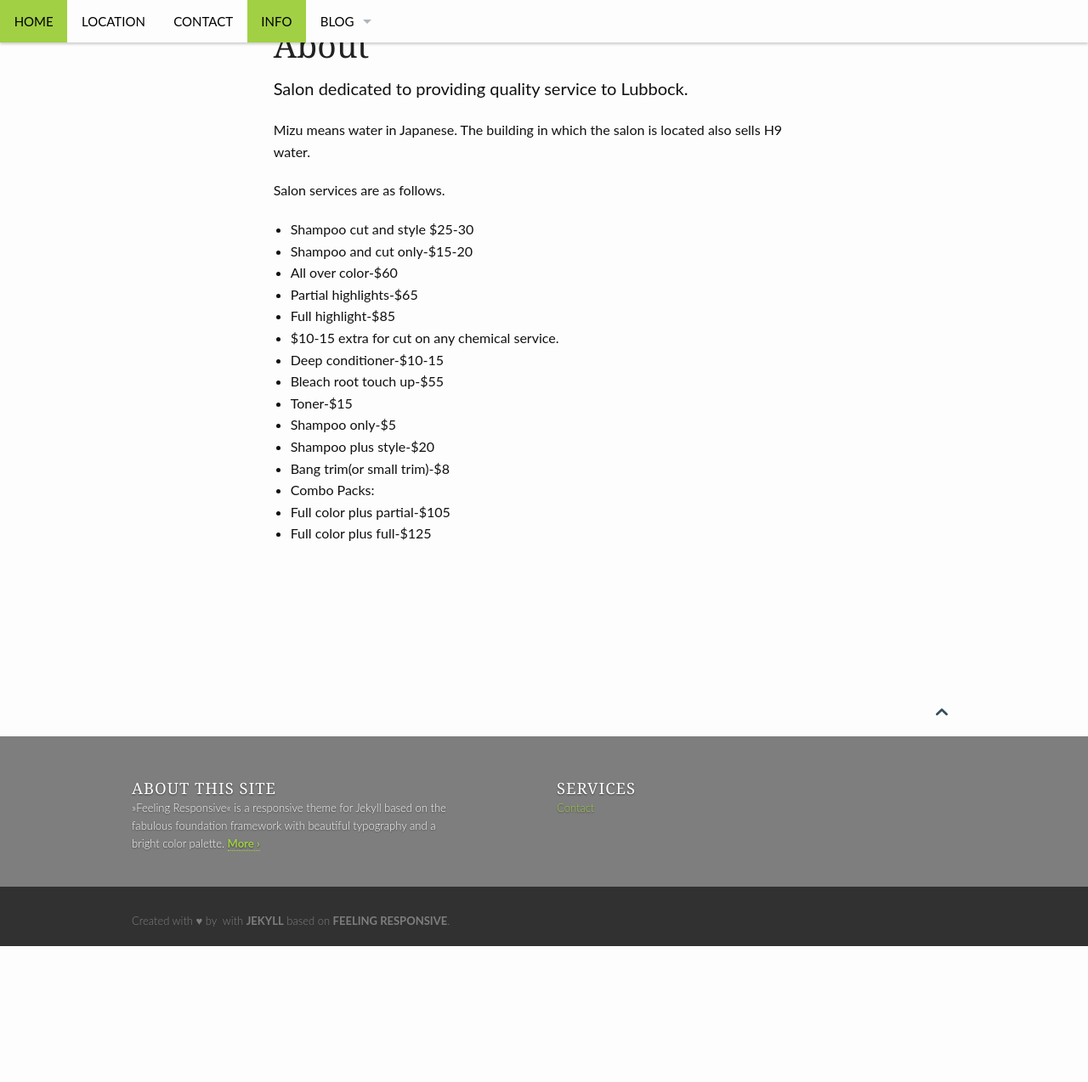
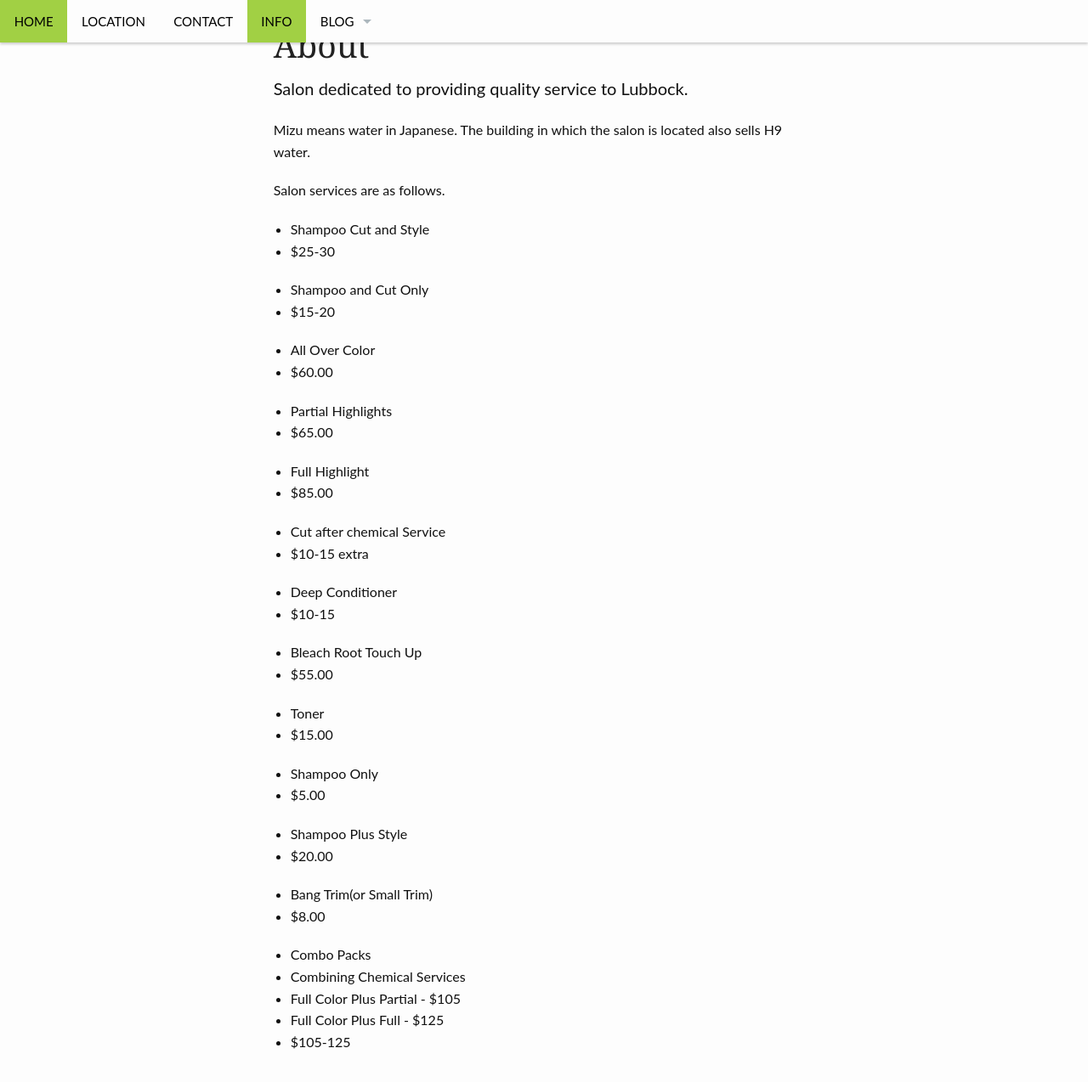
Before and after one commit to cprieger/Mizu, a Jekyll site: the page built from pages/info.md, in a window 1280 px wide and 1400 px high, scrolled down 390 px. Shown: the top 1274 px of the window at 85% size. Built offline with Jekyll 4.4.1, drawn with Linux system fonts in a browser that asks for light colours; before the commit the page ends 1504 px from its top, so only the background shows below that.

Commit message:
Make the pricing list fancier.

```diff
--- a/pages/info.md
+++ b/pages/info.md
@@ -10,23 +10,70 @@ header:
 Mizu means water in Japanese. The building in which the salon is located also sells H9 water.
 
 Salon services are as follows.
+<ul class="pricing-table">
+  <li class="title">Shampoo Cut and Style</li>
+  <li class="price">$25-30</li>
+</ul>
 
+<ul class="pricing-table">
+  <li class="title">Shampoo and Cut Only</li>
+  <li class="price">$15-20</li>
+</ul>
 
-<ul>
-	<li>Shampoo cut and style $25-30 </li>
-	<li>Shampoo and cut only-$15-20</li>
-	<li>All over color-$60</li>
-	<li>Partial highlights-$65</li>
-	<li>Full highlight-$85</li>
-	<li>$10-15 extra for cut on any chemical service. </li>
-	<li>Deep conditioner-$10-15</li>
-	<li>Bleach root touch up-$55 </li>
-	<li>Toner-$15 </li>
-	<li>Shampoo only-$5 </li>
-	<li>Shampoo plus style-$20</li>
-	<li>Bang trim(or small trim)-$8</li>
+<ul class="pricing-table">
+  <li class="title">All Over Color</li>
+  <li class="price">$60.00</li>
+</ul>
 
-	<li>Combo Packs:</li>
-	<li>Full color plus partial-$105</li>
-	<li>Full color plus full-$125</li>
+<ul class="pricing-table">
+  <li class="title">Partial Highlights</li>
+  <li class="price">$65.00</li>
 </ul>
+
+<ul class="pricing-table">
+  <li class="title">Full Highlight</li>
+  <li class="price">$85.00</li>
+</ul>
+
+<ul class="pricing-table">
+  <li class="title">Cut after chemical Service</li>
+  <li class="price">$10-15 extra</li>
+</ul>
+
+<ul class="pricing-table">
+  <li class="title">Deep Conditioner</li>
+  <li class="price">$10-15</li>
+</ul>
+
+<ul class="pricing-table">
+  <li class="title">Bleach Root Touch Up</li>
+  <li class="price">$55.00</li>
+</ul>
+
+<ul class="pricing-table">
+  <li class="title">Toner</li>
+  <li class="price">$15.00</li>
+</ul>
+
+<ul class="pricing-table">
+  <li class="title">Shampoo Only</li>
+  <li class="price">$5.00</li>
+</ul>
+
+<ul class="pricing-table">
+  <li class="title">Shampoo Plus Style</li>
+  <li class="price">$20.00</li>
+</ul>
+
+<ul class="pricing-table">
+      <li class="title">Bang Trim(or Small Trim)</li>
+      <li class="price">$8.00</li>
+</ul>
+
+<ul class="pricing-table">
+      <li class="title">Combo Packs</li>
+      <li class="description"> Combining Chemical Services </li>
+      <li class="bullet-item">Full Color Plus Partial - $105</li>
+      <li class="bullet-item">Full Color Plus Full - $125</li>
+      <li class="price">$105-125</li>
+</ul>
```
